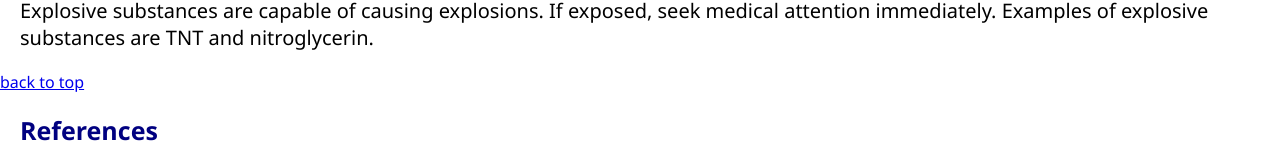
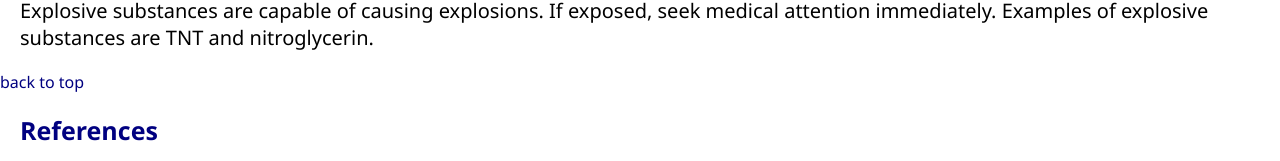
Before and after one commit to jessikea/personal-website-HW, a plain HTML site: page html/sds.html in a window 1280 px wide. Shown: the part 2217-2378 px from the top of the page. Drawn offline with Linux system fonts and the light colour scheme.

Commit message:
attempt to fix back to top

```diff
--- a/html/sds.html
+++ b/html/sds.html
@@ -109,7 +109,7 @@
     </div>
 
     <div class="container">
-        <a href="#navbar">back to top</a>
+        <a href="#navbar" id="top">back to top</a>
         <h2>References</h2>
         <p>“Safety Data Sheets (SDS).” OSHA, United States Department of Labor, www.osha.gov/Publications/OSHA3514.html.
         </p>
--- a/style.css
+++ b/style.css
@@ -36,7 +36,11 @@ nav li:active {
     text-decoration: none;
     padding: 10px;
 }
-
+a{
+    color: navy;
+    text-decoration: none;
+    align-items: center;
+}
 p {
     padding: 10px;
     margin: 10px;
```
